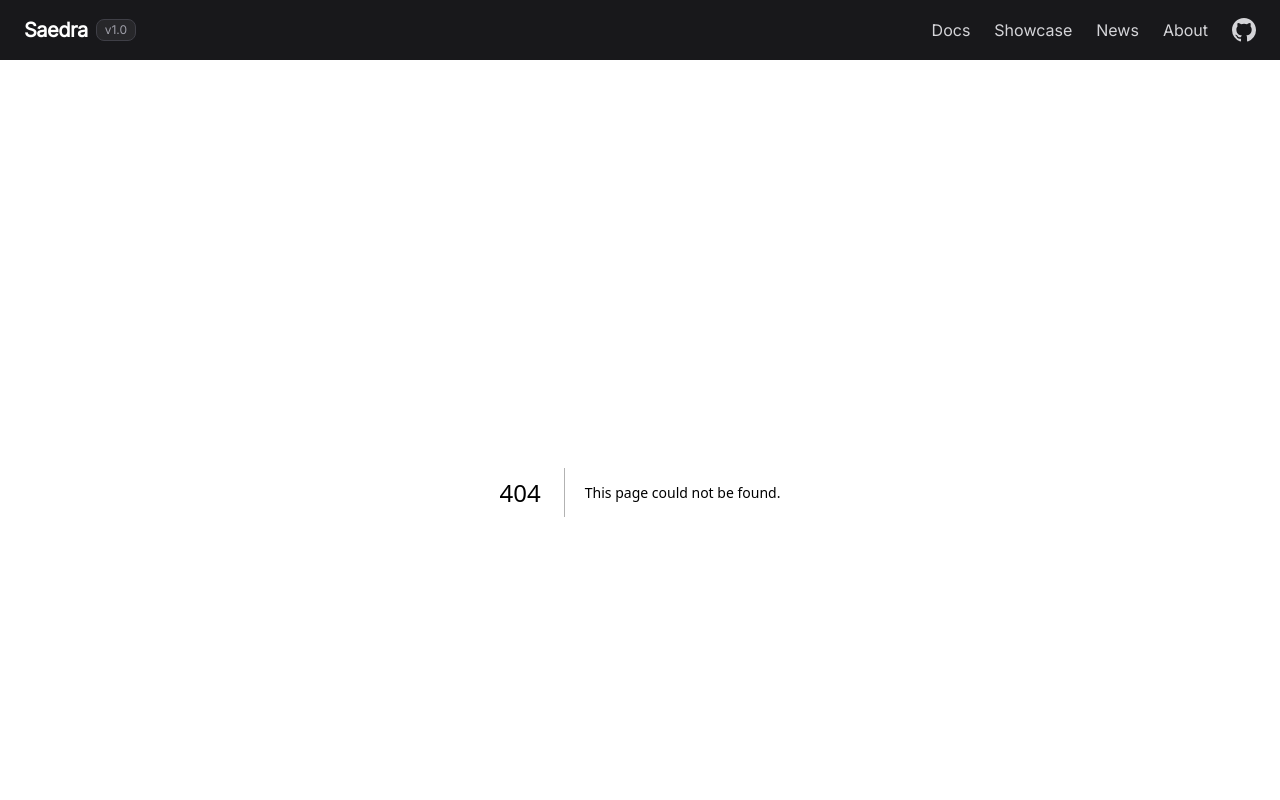
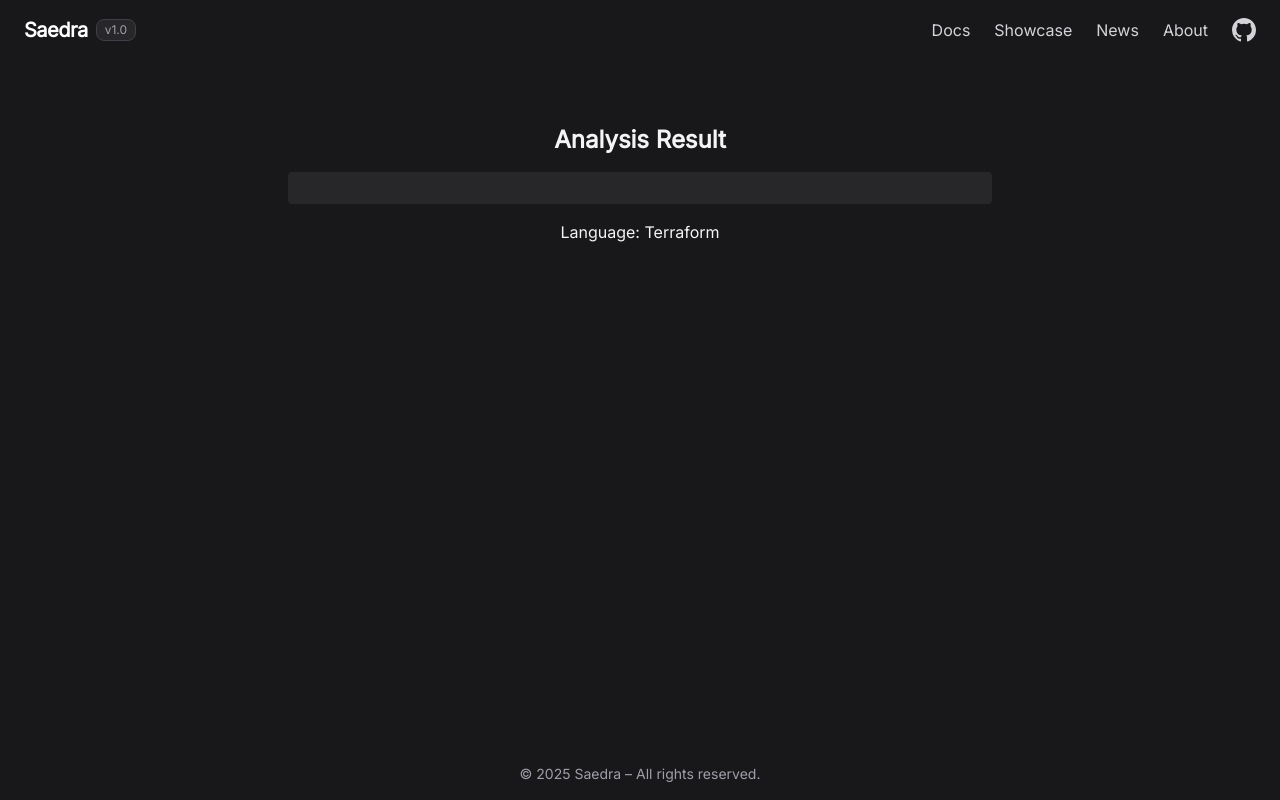
Before and after one commit to lubjr/saedra, a Next.js app in the folder apps/web/: page /result in a window 1280 px wide. Before the commit this address had no page. Shown: the top 800 px of the page. Built offline with nearby package versions, Linux system fonts and the light colour scheme.

Commit message:
feat: result content for text area

```diff
--- a/apps/web/app/page.tsx
+++ b/apps/web/app/page.tsx
@@ -1,12 +1,15 @@
 "use client";
+
 import * as React from "react";
 import { useState, useRef, useEffect } from "react";
 import { FaGithub, FaPaperclip, FaArrowRight } from "react-icons/fa";
+import { useRouter } from "next/navigation";
 
 export default function Home() {
   const [code, setCode] = useState("");
   const [language, setLanguage] = useState("Terraform");
   const textareaRef = useRef<HTMLTextAreaElement>(null);
+  const router = useRouter();
 
   useEffect(() => {
     const textarea = textareaRef.current;
@@ -15,6 +18,11 @@ export default function Home() {
       textarea.style.height = Math.min(textarea.scrollHeight, 500) + "px";
     }
   }, [code]);
+
+  const handleProceed = () => {
+    const encodedCode = encodeURIComponent(code);
+    router.push(`/result?lang=${language}&code=${encodedCode}`);
+  };
 
   return (
     <div className="flex flex-col items-center text-center py-16 px-4 sm:px-6 lg:px-8 max-w-5xl mx-auto">
@@ -38,7 +46,7 @@ export default function Home() {
           </select>
 
           {code.trim() && (
-            <button className="bg-indigo-600 hover:bg-indigo-500 text-white p-2 rounded-md transition">
+            <button onClick={handleProceed} className="bg-indigo-600 hover:bg-indigo-500 text-white p-2 rounded-md transition">
               <FaArrowRight size={14} />
             </button>
           )}
--- /dev/null
+++ b/apps/web/app/result/page.tsx
@@ -0,0 +1,12 @@
+"use client";
+
+import React, { Suspense } from "react";
+import ResultContent from "../../components/ResultContent";
+
+export default function ResultPage() {
+  return (
+    <Suspense fallback={<p>Loading...</p>}>
+      <ResultContent />
+    </Suspense>
+  );
+}
--- /dev/null
+++ b/apps/web/components/ResultContent.tsx
@@ -0,0 +1,17 @@
+"use client";
+
+import { useSearchParams } from "next/navigation";
+
+export default function ResultContent() {
+  const searchParams = useSearchParams();
+  const code = searchParams.get("code") || "";
+  const language = searchParams.get("lang") || "Terraform";
+
+  return (
+    <div className="max-w-3xl mx-auto p-8 text-center">
+      <h1 className="text-2xl font-bold mb-4">Analysis Result</h1>
+      <pre className="bg-zinc-800 p-4 rounded text-left overflow-auto">{code}</pre>
+      <p className="mt-4">Language: {language}</p>
+    </div>
+  );
+}
```
